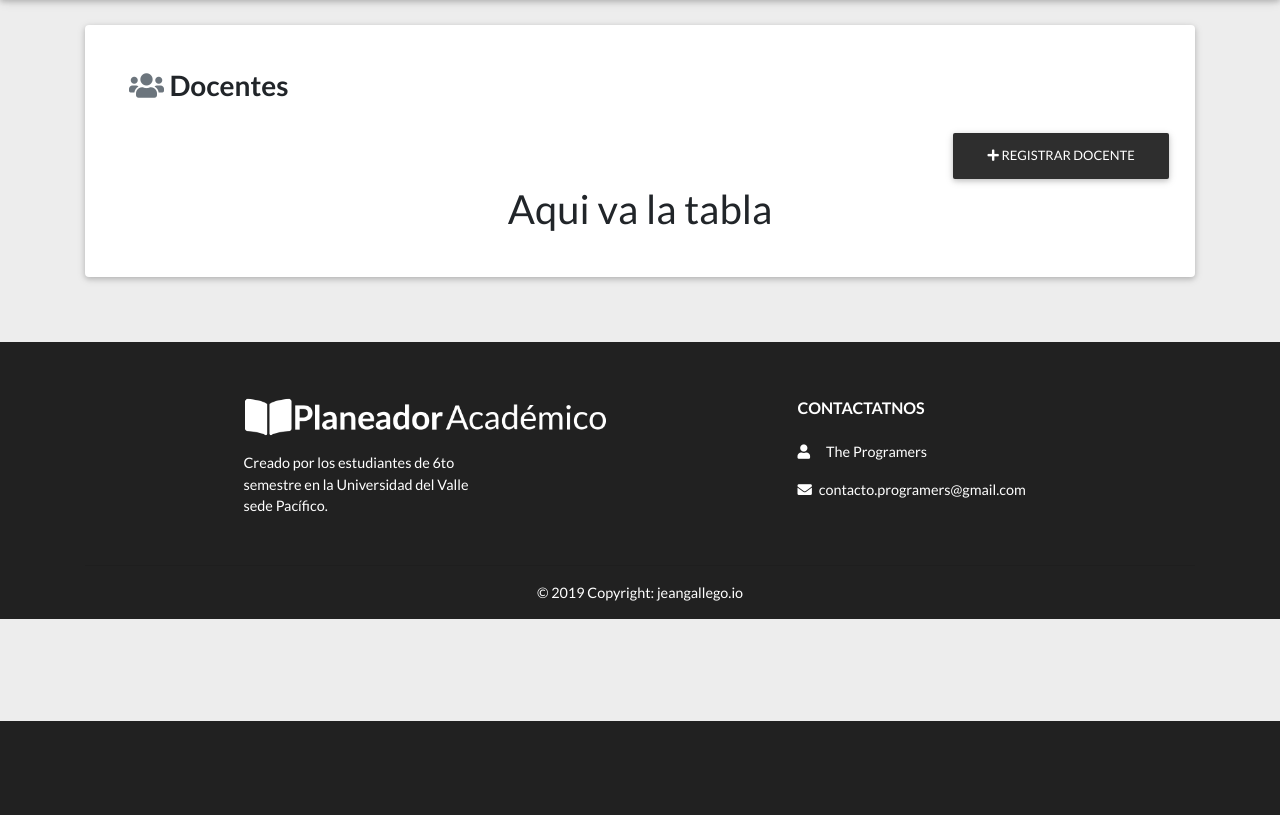
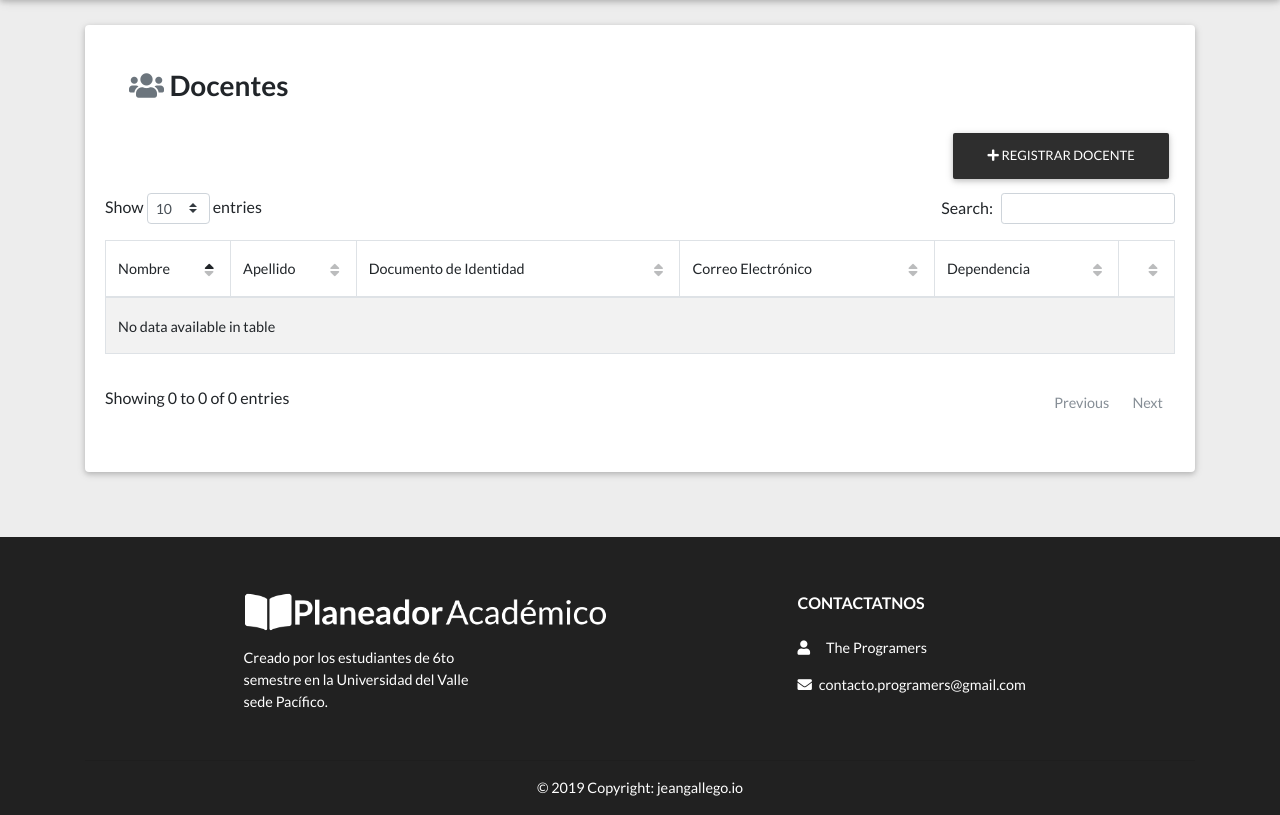
Before and after one commit to ljja-sw/Planeador-Acedemico, a Laravel app: page /admin/docentes in a window 1280 px wide. Shown: the part 79-894 px from the top of the page. Before the commit the page ends 800 px from the top, so only its background shows below. Run offline with Laravel 8, Linux system fonts and the light colour scheme; a user stored in the database is signed in; data comes from the database, SQL or seed files in the repository; data that the repository does not hold is empty.

Commit message:
Listo lo que faltaba de los Docentes Tabla de docentes Implementada Detalles del Docente Editar detalles del docente -y otras cosas por ahí-

```diff
--- a/app/Dependencia.php
+++ b/app/Dependencia.php
@@ -6,5 +6,8 @@ use Illuminate\Database\Eloquent\Model;
 
 class Dependencia extends Model
 {
-    //
+    protected $fillable = [
+        'nombre',
+        'codigo'
+    ];
 }
--- a/app/Docente.php
+++ b/app/Docente.php
@@ -6,6 +6,7 @@ use Illuminate\Notifications\Notifiable;
 use Illuminate\Foundation\Auth\User as Authenticatable;
 use Spatie\Permission\Traits\HasRoles;
 use Illuminate\Support\Facades\Storage;
+use App\Depdenencia;
 
 class Docente extends Authenticatable
 {
@@ -54,6 +55,11 @@ class Docente extends Authenticatable
         return "{$this->nombre} {$this->apellido}";
     }
 
+    public function dependencia_docente()
+    {
+        return $this->belongsTo(Dependencia::class,'dependencia');
+    }
+
     public function getRouteKeyName()
     {
         return "documento_identidad";
--- a/app/Http/Controllers/DocenteController.php
+++ b/app/Http/Controllers/DocenteController.php
@@ -18,7 +18,8 @@ class DocenteController extends Controller
      */
     public function index()
     {
-        return view('admin.docente.index');
+        $docentes = Docente::with('dependencia_docente:nombre,id')->get();
+        return view('admin.docente.index',compact("docentes"));
     }
 
     /**
@@ -79,18 +80,7 @@ class DocenteController extends Controller
      */
     public function show(Docente $docente)
     {
-        //
-    }
-
-    /**
-     * Show the form for editing the specified resource.
-     *
-     * @param  \App\Docente  $docente
-     * @return \Illuminate\Http\Response
-     */
-    public function edit(Docente $docente)
-    {
-        //
+        return view('admin.docente.show',compact('docente'));
     }
 
     /**
@@ -102,7 +92,23 @@ class DocenteController extends Controller
      */
     public function update(Request $request, Docente $docente)
     {
-        //
+        $request->validate([
+            'nombre' => 'required|min:3',
+            'apellido' => 'required|min:3',
+            'correo' => 'required|email',
+            'documento_identidad' => 'required|numeric|min:10',
+        ]);
+
+        $data = $request->toArray();
+
+        $docente->nombre = $data['nombre'];
+        $docente->apellido = $data['apellido'];
+        $docente->email = $data['correo'];
+        $docente->documento_identidad = $data['documento_identidad'];
+
+        if ($docente->save()) {
+            return redirect()->back()->with('msj',"Docente: {$data['nombre']} Editado");
+        }
     }
 
     /**
--- a/resources/views/admin/docente/index.blade.php
+++ b/resources/views/admin/docente/index.blade.php
@@ -1,8 +1,10 @@
 @extends('layouts.app')
 
-@section('title','Secretarios Academicos')
+@section('title','Docente')
 
 @section('content')
+@include('libs.datatables')
+
 <div class="container">
   <div class="row">
     <div class="col-md-12 mx-auto card-deck">
@@ -18,14 +20,34 @@
           </a>
         </div>
         <table id="tabla_docentes" class="table datatable table-striped table-bordered" cellspacing="0" width="100%">
-          <h1 class="text-center">Aqui va la tabla</h1>
+            <thead>
+              <tr>
+                <th>Nombre</th>
+                <th>Apellido</th>
+                <th>Documento de Identidad</th>
+                <th>Correo Electrónico</th>
+                <th>Dependencia</th>
+                <th></th>
+              </tr>
+            </thead>
+            <tbody>
+                @foreach ($docentes as $docente)
+                    <tr>
+                    <td>{{ $docente->nombre }}</td>
+                    <td>{{ $docente->apellido }}</td>
+                    <td>{{ $docente->documento_identidad }}</td>
+                    <td>{{ $docente->email }}</td>
+                    <td>{{ $docente->dependencia_docente->nombre }}</td>
+                    <th><a href="{{route('docentes.show',$docente)}}"> <i class="fa fa-plus"></i> Detalles</a></th>
+                    </tr>
+                @endforeach
+            </tbody>
         </table>
       </div>
     </div>
   </div>
 </div>
 @push('scripts')
-<script src="{{ asset('vendor/datatables/datatables.min.js') }}"></script>
 <script>
   $('#tabla_docentes').DataTable();
   $('.dataTables_length').addClass('bs-select');
--- a/resources/views/admin/secretario/index.blade.php
+++ b/resources/views/admin/secretario/index.blade.php
@@ -3,6 +3,8 @@
 @section('title','Secretarios Academicos')
 
 @section('content')
+@include('libs.datatables')
+
 <div class="container">
   <div class="row">
     <div class="col-md-12 mx-auto card-deck">
@@ -53,7 +55,6 @@
   </div>
 </div>
 @push('scripts')
-<script src="{{ asset('vendor/datatables/datatables.min.js') }}"></script>
 <script>
   $('#tabla_secretarios').DataTable();
   $('.dataTables_length').addClass('bs-select');
--- /dev/null
+++ b/resources/views/libs/datatables.blade.php
@@ -0,0 +1,3 @@
+@push('scripts')
+<script src="{{ asset('vendor/datatables/datatables.min.js') }}"></script>
+@endpush
--- a/routes/web.php
+++ b/routes/web.php
@@ -27,20 +27,22 @@ Route::group(['middleware' => 'auth:admin,web'],function(){
 Route::group(['middleware'=> 'auth:admin'],function(){
 
     Route::get('/admin/docentes', 'DocenteController@index')->name('docentes.index');
+    Route::get('/docentes/{docente}/detalles','DocenteController@show')->name('docentes.show');
     Route::get('/admin/docentes/registrar', 'DocenteController@create')->name('docentes.create');
-    Route::post('/admin/docentes/registrar', 'DocenteController@store');
-
+    Route::post('/admin/docentes/update', 'DocenteController@store');
+    Route::post('/admin/docentes/{docente}/update', 'DocenteController@update')->name('docentes.update');
 
     Route::get('/admin/secretarios', 'SecretarioController@index')->name('secretarios.index');
     Route::get('/admin/secretarios/registrar', 'SecretarioController@create')->name('secretarios.create');
     Route::get('/admin/secretarios/{user}', 'SecretarioController@show')->name('secretarios.show');
     Route::post('/admin/secretarios/registrar', 'SecretarioController@store');
+    Route::post('/admin/secretarios/{user}/update', 'SecretarioController@update')->name('secretarios.update');
+
 
     Route::get('/registro-asignaturas', 'AsignaturaController@index');
     Route::post('/asignaturas', 'AsignaturaController@ingreso');
 
 
-    Route::post('/admin/secretarios/{user}/update', 'SecretarioController@update')->name('secretarios.update');
 
 });
 
```
Also changed, not shown: resources/views/admin/docente/modals/editar_docente.blade.php (added, +42 -0 lines), resources/views/admin/docente/show.blade.php (added, +82 -0 lines).
